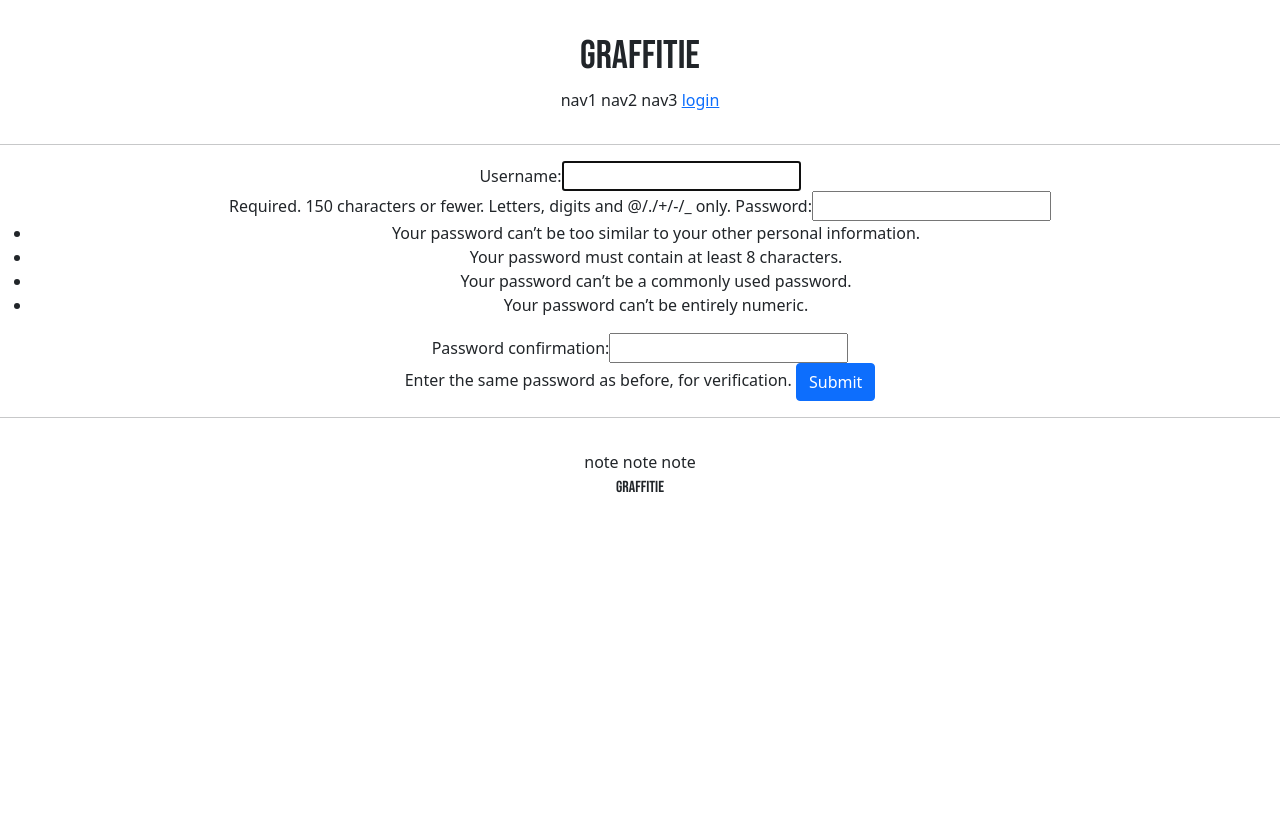
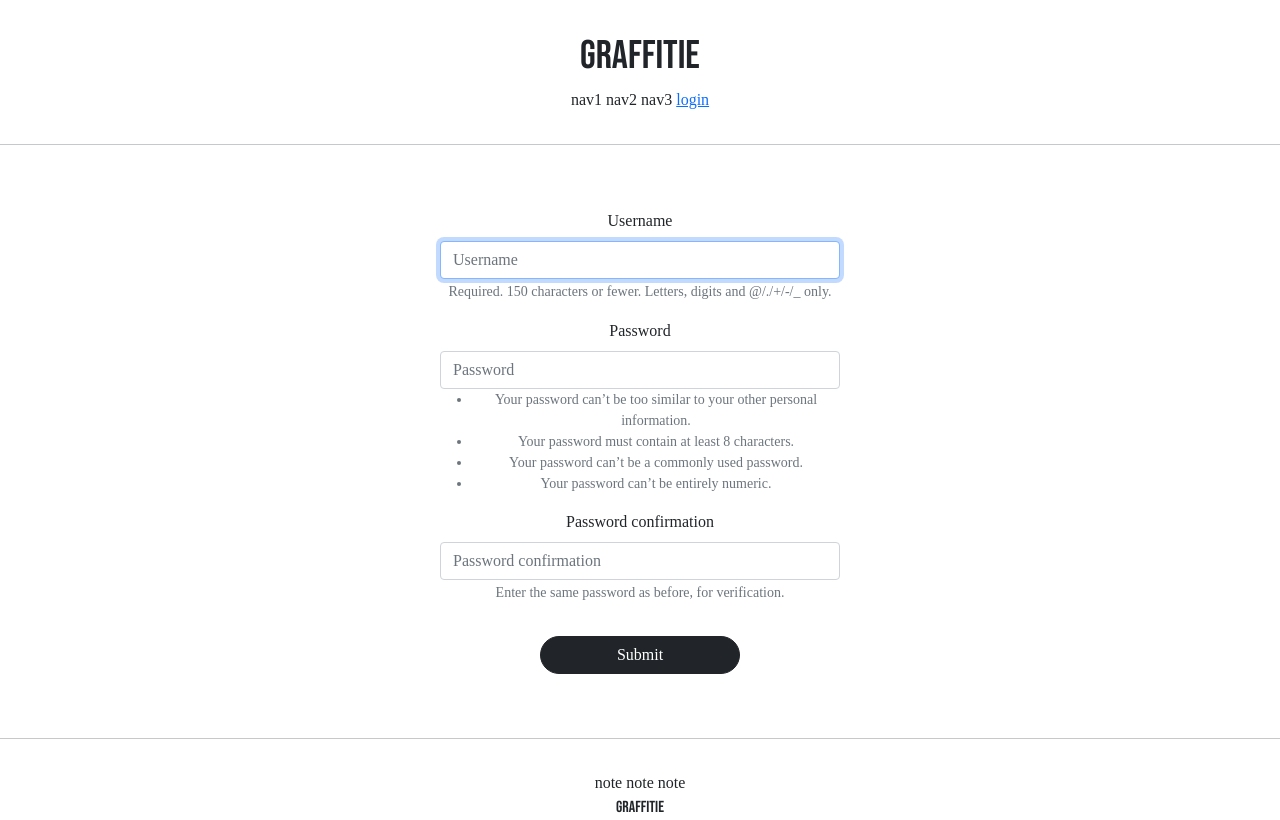
Before and after one commit to philjoong/graffitie, a Django app: page /account/create/ in a window 1280 px wide. Before the commit the page ends 493 px from the top, so only its background shows below. Run offline with Django 3.2, Linux system fonts and the light colour scheme; some libraries are stand-ins or nearby versions.

Commit message:
'add_local_font'

```diff
--- a/accountapp/templates/accountapp/create.html
+++ b/accountapp/templates/accountapp/create.html
@@ -1,12 +1,15 @@
 {% extends 'base.html' %}
+{% load bootstrap5 %}
 
 {% block content %}
 
-<div style="text-align: center">
+<div style="text-align: center; max-width: 400px; margin: 4rem auto">
    <form action="{% url 'accountapp:create' %}" method="post">
        {% csrf_token %}
-       {{ form }}
-       <input type="submit" class="btn btn-primary">
+<!--       {{ form }}-->
+       {% bootstrap_form form %}
+
+       <input type="submit" class="btn btn-dark rounded-pill col-6 mt-3">
    </form>
 </div>
 
--- a/graffitie/settings.py
+++ b/graffitie/settings.py
@@ -49,6 +49,7 @@
     'django.contrib.messages',
     'django.contrib.staticfiles',
     'accountapp',
+    'bootstrap5',
 ]
 
 MIDDLEWARE = [
--- a/static/base.css
+++ b/static/base.css
@@ -2,7 +2,6 @@
     font-family: 'Bebas Neue', cursive;
 }
 .graffitie_footer_button{
-    sfont-size: .6rem;
 }
 
 .graffitie_footer{
--- a/templates/base.html
+++ b/templates/base.html
@@ -3,7 +3,7 @@
 
 {% include 'head.html' %}
 
-<body>
+<body style="font-family: 'NanumSquareR">
 
     {% include 'header.html' %}
     <hr>
--- a/templates/head.html
+++ b/templates/head.html
@@ -12,4 +12,13 @@
 
     <!--css link-->
     <link rel="stylesheet" type="text/css" href="{% static 'base.css' %}"
+
+    <!--fonts-->
+    <style>
+        @font-face{
+            font-family: 'NanumSquareR';
+            src: local('NanumSquareR'),
+            url('{% static 'fonts/NanumSquareR.ttf' %} format("opentype");
+        }
+    </style>
 </head>
```
Also changed, not shown: accountapp/templates/accountapp/login.html (+5 -3 lines), static/fonts/NanumSquareR.ttf (added), static/fonts/NanumSquare_acB.ttf (added), static/fonts/NanumSquare_acEB.ttf (added), static/fonts/NanumSquare_acL.ttf (added).
